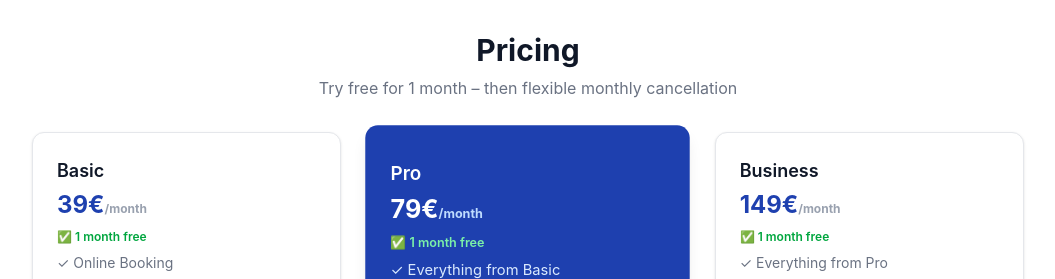
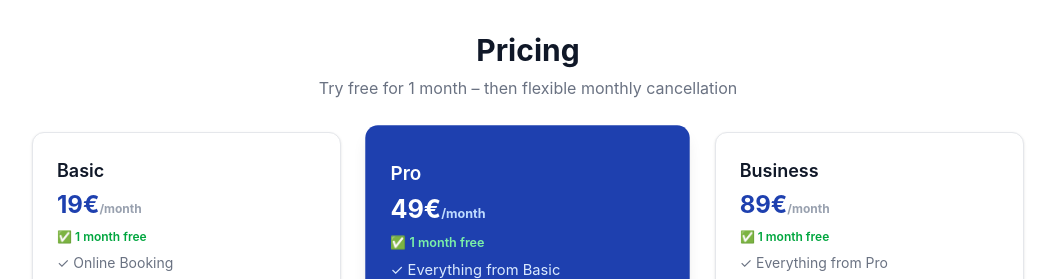
Before and after one commit to housniadmy-rgb/autooffice-pro-neu, a Next.js app: page /preise in a window 1280 px wide. Shown: the top 279 px of the page, without its empty margins (112-1167 px from the left). Built offline with nearby package versions, Linux system fonts and the light colour scheme.

Commit message:
Preise: 19€, 49€, 89€

```diff
--- a/app/preise/page.tsx
+++ b/app/preise/page.tsx
@@ -219,7 +219,7 @@ export default function PreisePage() {
           {/* Basic */}
           <div className="bg-white border border-gray-200 p-4 sm:p-6 rounded-xl shadow-sm">
             <h3 className="text-base sm:text-lg font-semibold mb-1">{t.basic}</h3>
-            <p className="text-xl sm:text-2xl font-bold mb-2 text-[#1E40AF]">39€<span className="text-xs text-gray-400">{t.perMonth}</span></p>
+            <p className="text-xl sm:text-2xl font-bold mb-2 text-[#1E40AF]">19€<span className="text-xs text-gray-400">{t.perMonth}</span></p>
             <p className="text-xs text-green-600 font-semibold mb-2">✅ {t.freeMonth}</p>
             <ul className="text-left text-xs sm:text-sm text-gray-500 space-y-1 mb-4">
               <li>✓ {t.basic1}</li>
@@ -234,7 +234,7 @@ export default function PreisePage() {
           {/* Pro */}
           <div className="bg-[#1E40AF] text-white p-4 sm:p-6 rounded-xl shadow-lg sm:scale-105">
             <h3 className="text-base sm:text-lg font-semibold mt-2 mb-1">{t.pro}</h3>
-            <p className="text-xl sm:text-2xl font-bold mb-2">79€<span className="text-xs text-blue-200">{t.perMonth}</span></p>
+            <p className="text-xl sm:text-2xl font-bold mb-2">49€<span className="text-xs text-blue-200">{t.perMonth}</span></p>
             <p className="text-xs text-green-300 font-semibold mb-2">✅ {t.freeMonth}</p>
             <ul className="text-left text-xs sm:text-sm text-blue-100 space-y-1 mb-4">
               <li>✓ {t.pro1}</li>
@@ -249,7 +249,7 @@ export default function PreisePage() {
           {/* Business */}
           <div className="bg-white border border-gray-200 p-4 sm:p-6 rounded-xl shadow-sm">
             <h3 className="text-base sm:text-lg font-semibold mb-1">{t.business}</h3>
-            <p className="text-xl sm:text-2xl font-bold mb-2 text-[#1E40AF]">149€<span className="text-xs text-gray-400">{t.perMonth}</span></p>
+            <p className="text-xl sm:text-2xl font-bold mb-2 text-[#1E40AF]">89€<span className="text-xs text-gray-400">{t.perMonth}</span></p>
             <p className="text-xs text-green-600 font-semibold mb-2">✅ {t.freeMonth}</p>
             <ul className="text-left text-xs sm:text-sm text-gray-500 space-y-1 mb-4">
               <li>✓ {t.bus1}</li>
```
